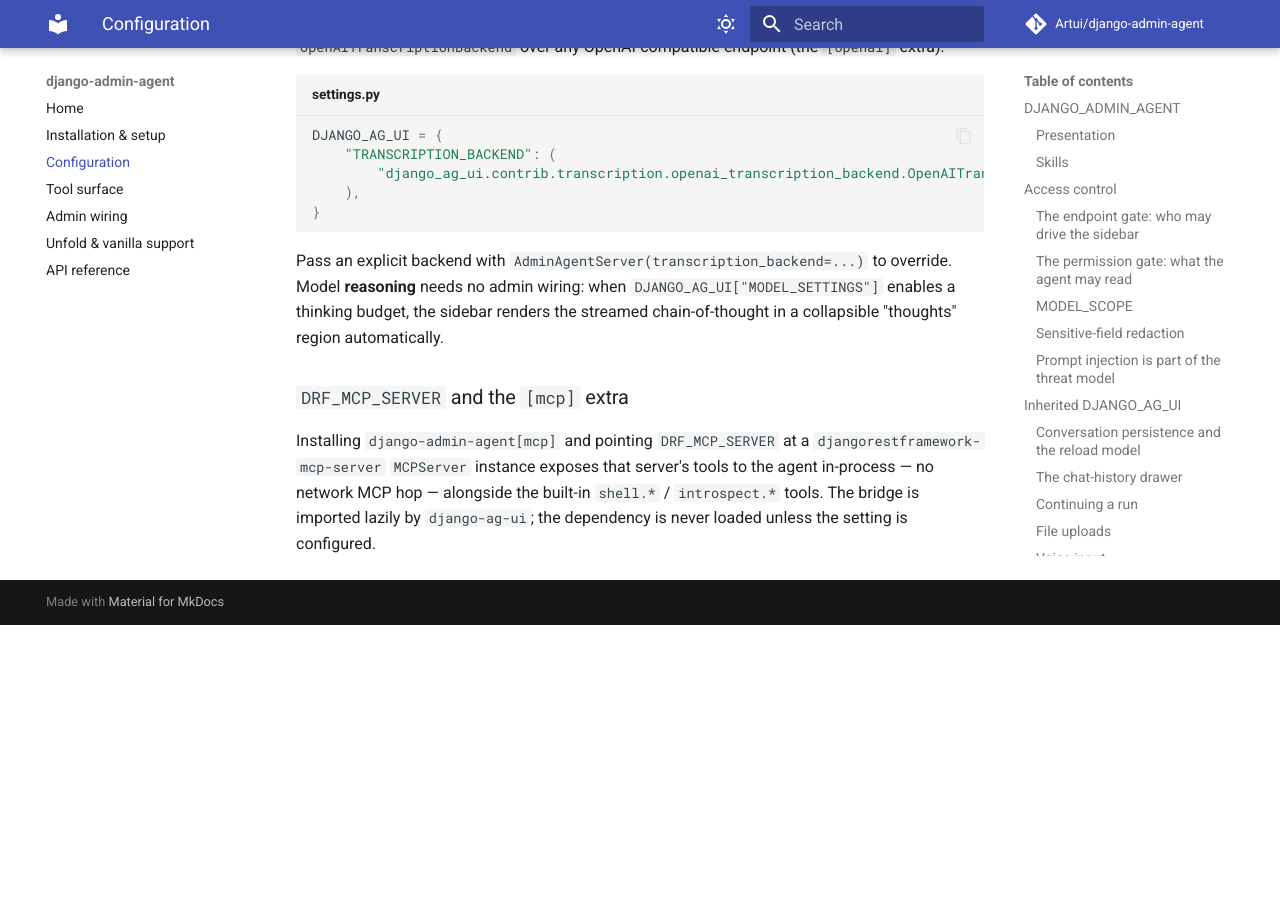
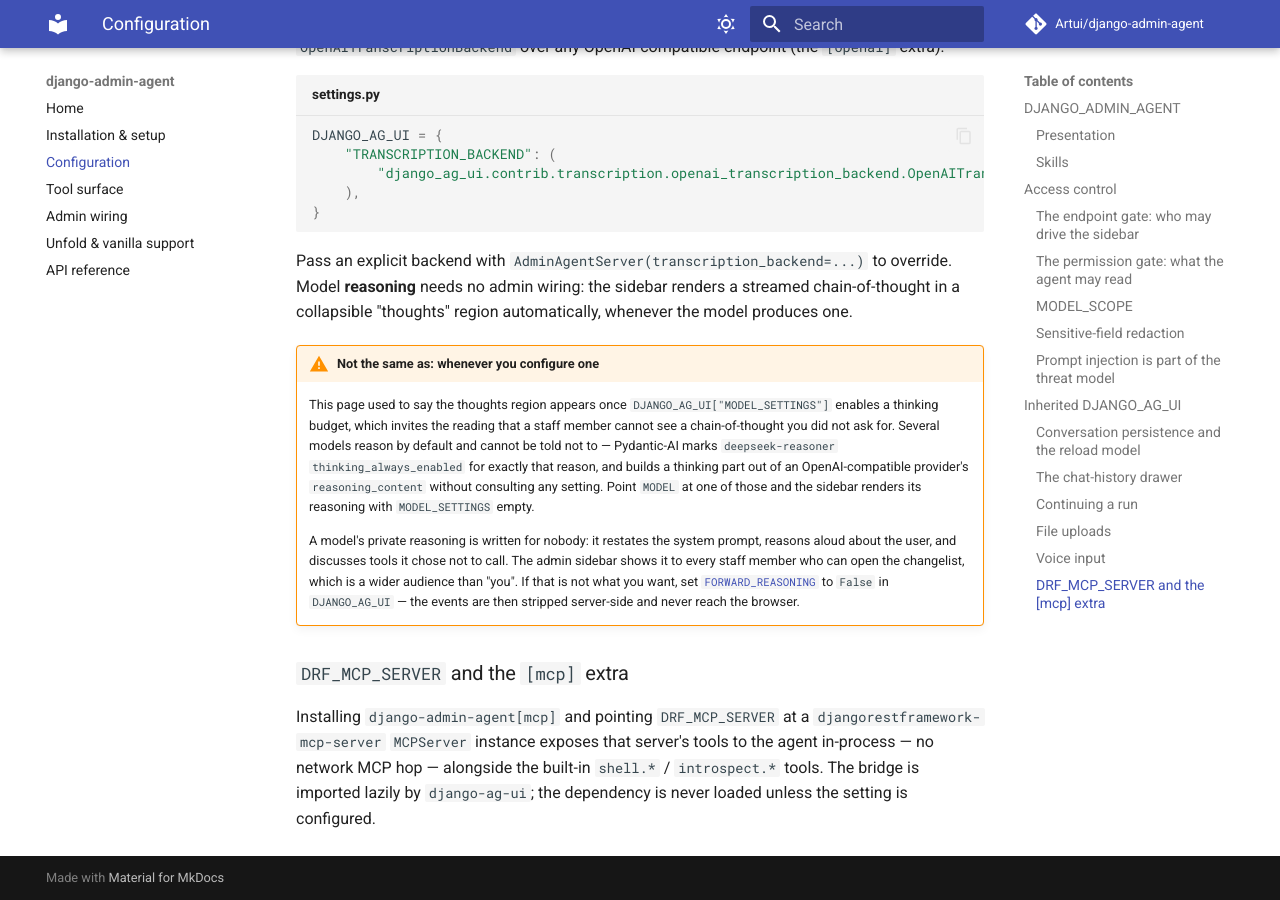
Before and after one commit to Artui/django-admin-agent, an MkDocs documentation site: the page built from docs/configuration.md, in a window 1280 px wide and 900 px high, scrolled down 11922 px. Built offline with MkDocs 1.6.1 and Material for MkDocs 9.7.7, drawn with Linux system fonts in a browser that asks for light colours; comment, search, counter and statistics services are not loaded; before the commit the page ends 12547 px from its top, so only the background shows below that; some of the changed text lies outside the part shown.

Commit message:
Release 0.41.0: adopt django-ag-ui 0.57, and stop promising the sidebar only shows thoughts you asked for (#92)

````diff
--- a/django_admin_agent/version.py
+++ b/django_admin_agent/version.py
@@ -1,5 +1,5 @@
 from __future__ import annotations
 
-__version__: str = "0.40.0"
+__version__: str = "0.41.0"
 
 __all__ = ["__version__"]
--- a/docs/configuration.md
+++ b/docs/configuration.md
@@ -478,9 +478,28 @@
 ```
 
 Pass an explicit backend with `AdminAgentServer(transcription_backend=...)` to override.
-Model **reasoning** needs no admin wiring: when `DJANGO_AG_UI["MODEL_SETTINGS"]`
-enables a thinking budget, the sidebar renders the streamed chain-of-thought in a
-collapsible "thoughts" region automatically.
+Model **reasoning** needs no admin wiring: the sidebar renders a streamed
+chain-of-thought in a collapsible "thoughts" region automatically, whenever the
+model produces one.
+
+!!! warning "Not the same as: whenever you configure one"
+
+    This page used to say the thoughts region appears once
+    `DJANGO_AG_UI["MODEL_SETTINGS"]` enables a thinking budget, which invites the
+    reading that a staff member cannot see a chain-of-thought you did not ask
+    for. Several models reason by default and cannot be told not to — Pydantic-AI
+    marks `deepseek-reasoner` `thinking_always_enabled` for exactly that reason,
+    and builds a thinking part out of an OpenAI-compatible provider's
+    `reasoning_content` without consulting any setting. Point `MODEL` at one of
+    those and the sidebar renders its reasoning with `MODEL_SETTINGS` empty.
+
+    A model's private reasoning is written for nobody: it restates the system
+    prompt, reasons aloud about the user, and discusses tools it chose not to
+    call. The admin sidebar shows it to every staff member who can open the
+    changelist, which is a wider audience than "you". If that is not what you
+    want, set [`FORWARD_REASONING`](https://artui.github.io/django-ag-ui/configuration/#forward_reasoning)
+    to `False` in `DJANGO_AG_UI` — the events are then stripped server-side and
+    never reach the browser.
 
 ### `DRF_MCP_SERVER` and the `[mcp]` extra
 
````
Also changed, not shown: other parts of docs/configuration.md (+1 -1 lines), CHANGELOG.md (+35 -1 lines), CLAUDE.md (+2 -2 lines), README.md (+1 -1 lines), docs/installation.md (+1 -1 lines), pyproject.toml (+16 -6 lines), 2 other files.
